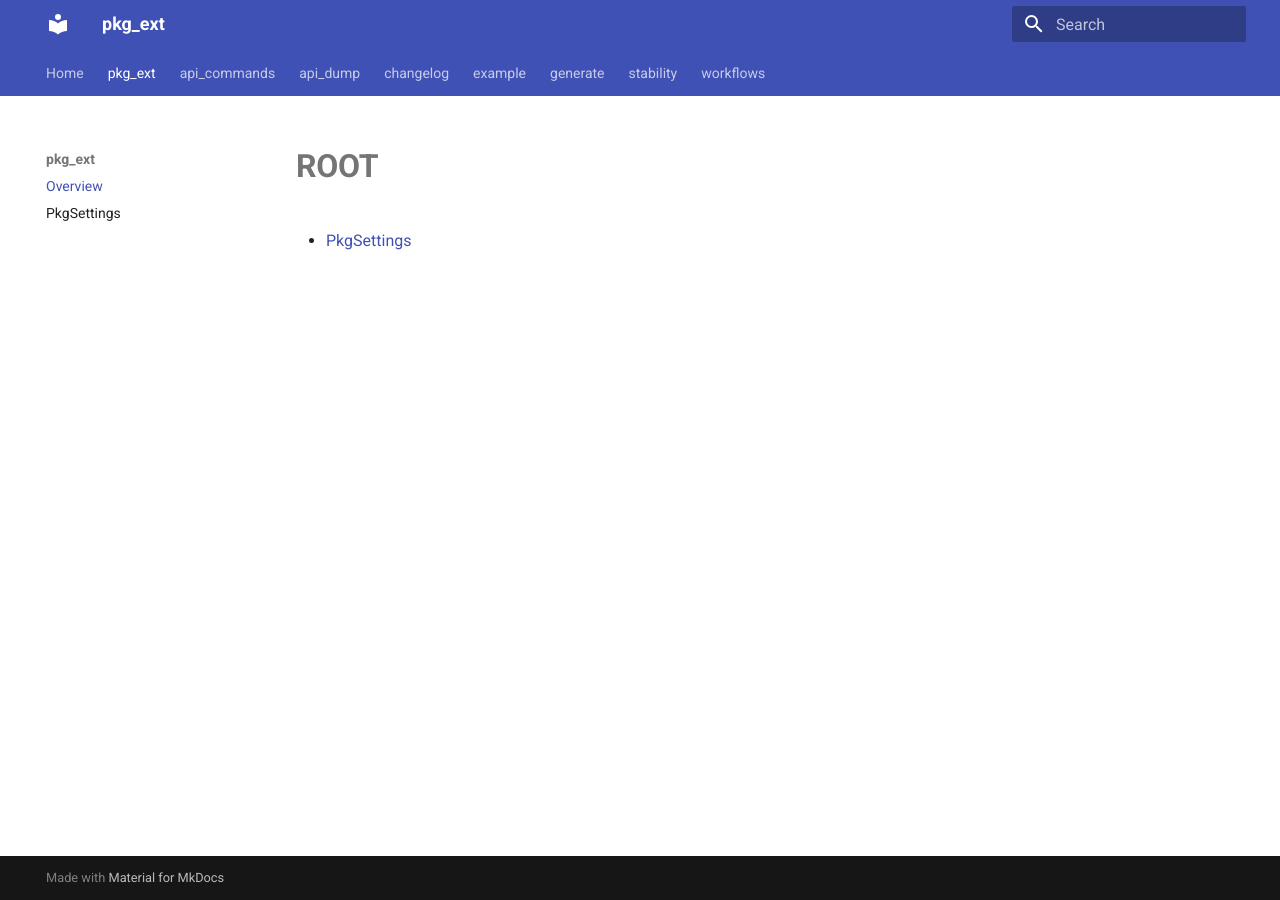
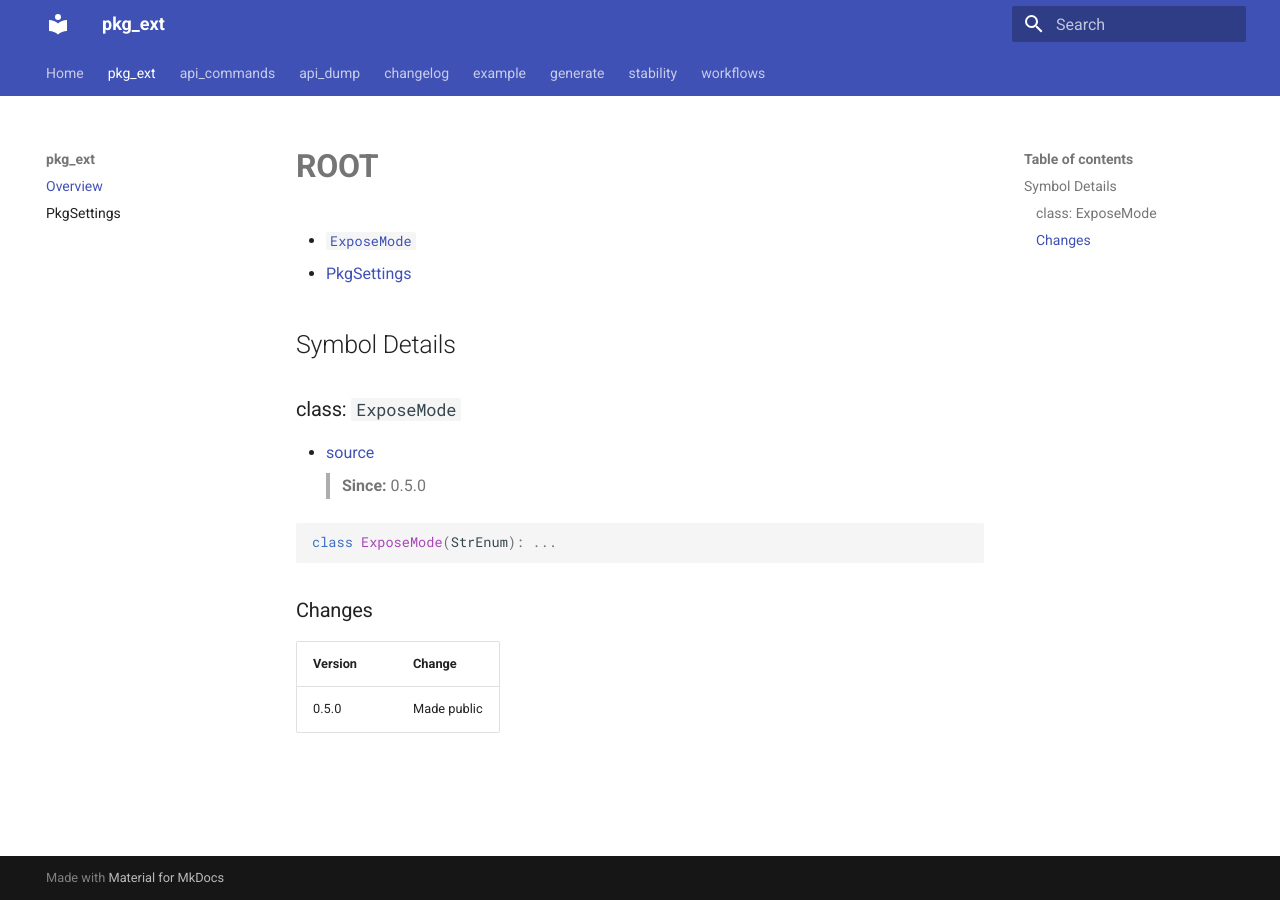
Before and after one commit to EspenAlbert/pkg-ext, an MkDocs documentation site: the page built from docs/_root/index.md, in a window 1280 px wide. Built offline with MkDocs 1.6.1 and Material for MkDocs 9.7.7, drawn with Linux system fonts in a browser that asks for light colours.

Commit message:
chore: pre-change after dependency update

````diff
--- a/.groups.yaml
+++ b/.groups.yaml
@@ -5,6 +5,7 @@ groups:
   - _internal.config
   - _internal.settings
   owned_refs:
+  - _internal.config.ExposeMode
   - _internal.settings.PkgSettings
 - name: api_commands
   owned_modules:
--- a/docs/_root/index.md
+++ b/docs/_root/index.md
@@ -3,5 +3,26 @@
 
 <!-- === OK_EDIT: pkg-ext header === -->
 <!-- === DO_NOT_EDIT: pkg-ext symbols === -->
+- [`ExposeMode`](#exposemode_def)
 - [PkgSettings](./pkgsettings.md)
 <!-- === OK_EDIT: pkg-ext symbols === -->
+<!-- === DO_NOT_EDIT: pkg-ext symbol_details_header === -->
+## Symbol Details
+<!-- === OK_EDIT: pkg-ext symbol_details_header === -->
+<!-- === DO_NOT_EDIT: pkg-ext exposemode_def === -->
+<a id="exposemode_def"></a>
+
+### class: `ExposeMode`
+- [source](../../pkg_ext/_internal/config.py#L43)
+> **Since:** 0.5.0
+
+```python
+class ExposeMode(StrEnum): ...
+```
+
+### Changes
+
+| Version | Change |
+|---------|--------|
+| 0.5.0 | Made public |
+<!-- === OK_EDIT: pkg-ext exposemode_def === -->
````
Also changed, not shown: docs/_root/pkgsettings.md (+1 -0 lines).
